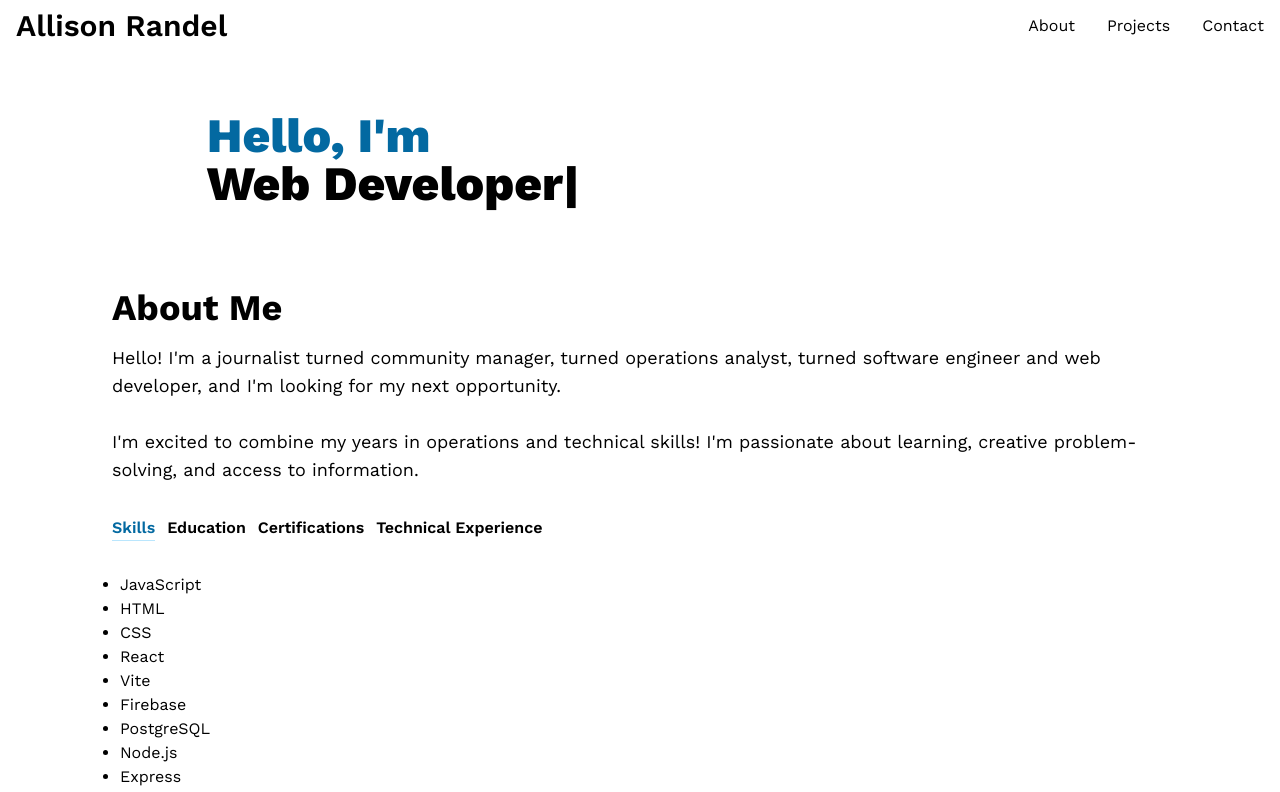
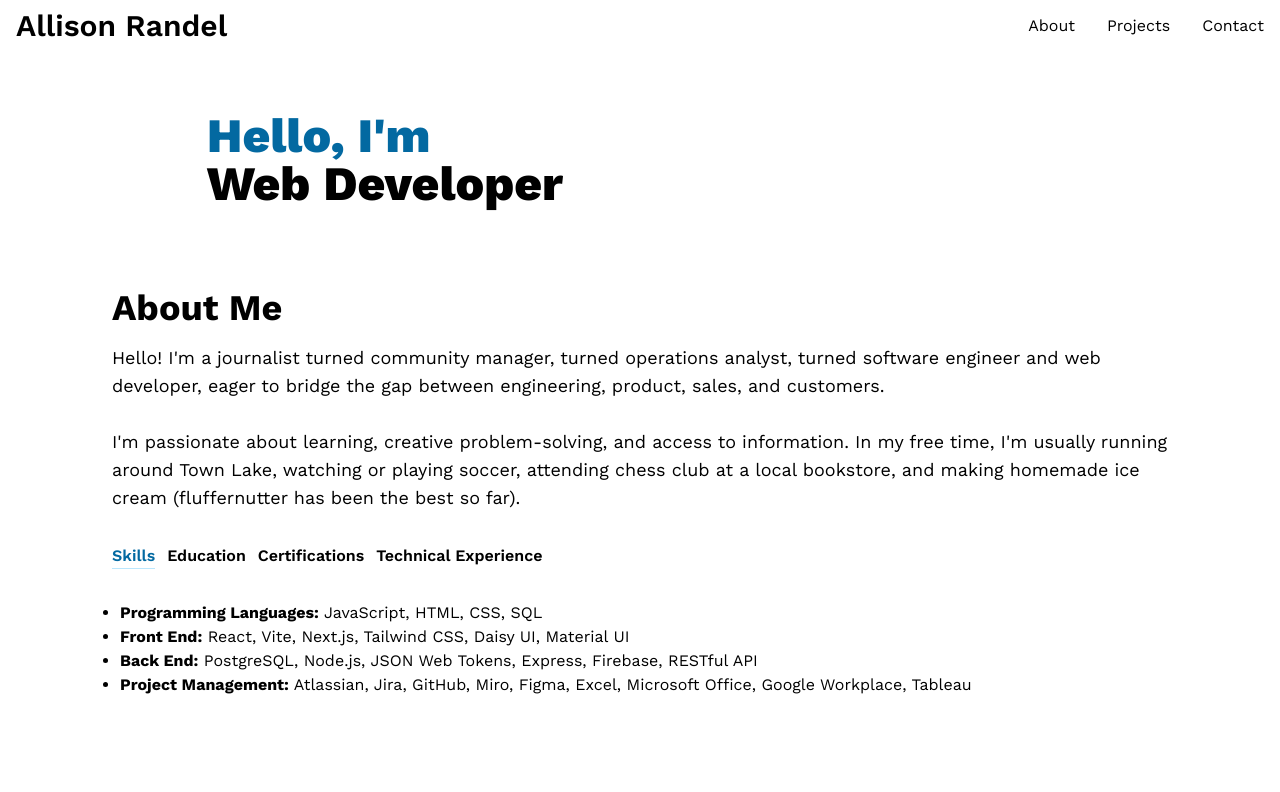
Before and after one commit to arandel1/portfolio, a Next.js app: page / in a window 1280 px wide. Shown: the top 792 px of the page. Built offline with nearby package versions, Linux system fonts and the light colour scheme.

Commit message:
update: about me section

```diff
--- a/app/components/AboutSection.jsx
+++ b/app/components/AboutSection.jsx
@@ -9,18 +9,10 @@ const TAB_DATA = [
     id: "skills",
     content: (
       <ul className='list-disc pl-2'>
-        <li>JavaScript</li>
-        <li>HTML</li>
-        <li>CSS</li>
-        <li>React</li>
-        <li>Vite</li>
-        <li>Firebase</li>
-        <li>PostgreSQL</li>
-        <li>Node.js</li>
-        <li>Express</li>
-        <li>GitHub</li>
-        <li>Jira + Confluence</li>
-        <li>Next.js + Vercel</li>
+        <li><b>Programming Languages:</b> JavaScript, HTML, CSS, SQL</li>
+        <li><b>Front End:</b> React, Vite, Next.js, Tailwind CSS, Daisy UI, Material UI </li>
+        <li><b>Back End:</b> PostgreSQL, Node.js, JSON Web Tokens, Express, Firebase, RESTful API</li>
+        <li><b>Project Management:</b> Atlassian, Jira, GitHub, Miro, Figma, Excel, Microsoft Office, Google Workplace, Tableau</li>
       </ul>
     )
   },
@@ -40,7 +32,7 @@ const TAB_DATA = [
     content: (
       <ul className='list-disc pl-2'>
         <li>Web Development Certificate | Fullstack Academy, Grace Hopper Program</li>
-        <li>Bachelor of Arts, Journalism</li>
+        <li>Bachelor of Arts, Mass Communications-Journalism | Sociology Minor</li>
       </ul>
     )
   },
@@ -49,7 +41,7 @@ const TAB_DATA = [
     id: "technical-experience",
     content: (
       <ul className='list-disc pl-2'>
-        <li><a href ="https://the-collab-lab.codes/participate/">The Collab Lab</a> | In Progress</li>
+        <li><a href ="https://the-collab-lab.codes/participate/">The Collab Lab</a> | October 2024</li>
       </ul>
     )
   }
@@ -72,10 +64,10 @@ const AboutSection = () => {
         <div id = "aboutme">
           <h2 className='text-4xl font-bold text-black mb-4'>About Me</h2>
           <p className='text-base lg:text-lg'>
-          Hello! I'm a journalist turned community manager, turned operations analyst, turned software engineer and web developer, and I'm looking for my next opportunity.
+          Hello! I'm a journalist turned community manager, turned operations analyst, turned software engineer and web developer, eager to bridge the gap between engineering, product, sales, and customers.
           <br/>
           <br/>
-          I'm excited to combine my years in operations and technical skills! I'm passionate about learning, creative problem-solving, and access to information.</p>
+          I'm passionate about learning, creative problem-solving, and access to information. In my free time, I'm usually running around Town Lake, watching or playing soccer, attending chess club at a local bookstore, and making homemade ice cream (fluffernutter has been the best so far).</p>
           <div className='flex flex-row mt-8'>
             <TabButton
               selectTab = {()=>handleTabChange("skills")}
--- a/app/components/ProjectSection.jsx
+++ b/app/components/ProjectSection.jsx
@@ -35,7 +35,7 @@ const projectsData = [
     description: "A smart shopping list app that learns user buying habits and helps remember what users will likely need to buy on their next trip to the store. Collaborated with Emma Ma, Sarah Mekonnen, and Marcos Perez.",
     image: "/images/projects/4.png",
     gitUrl: "https://github.com/the-collab-lab/tcl-76-smart-shopping-list",
-    previewUrl: " ",
+    previewUrl: "https://github.com/the-collab-lab/tcl-76-smart-shopping-list",
     techstack: "JavaScript, React, NodeJS, Tailwind CSS, Daisy UI, and Material UI.",
   },
 ];
```
Also changed, not shown: public/images/projects/9.png (deleted).
